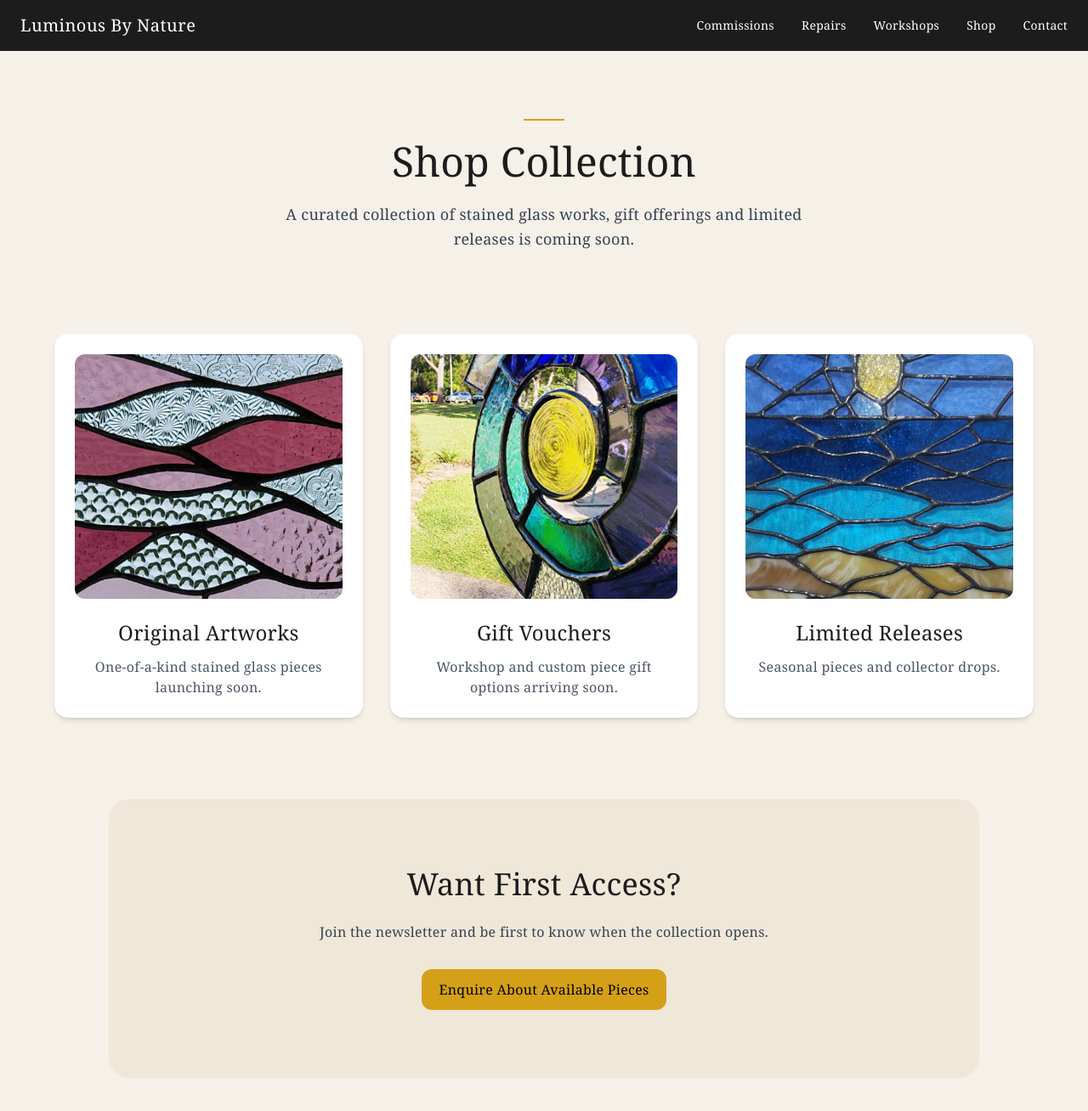
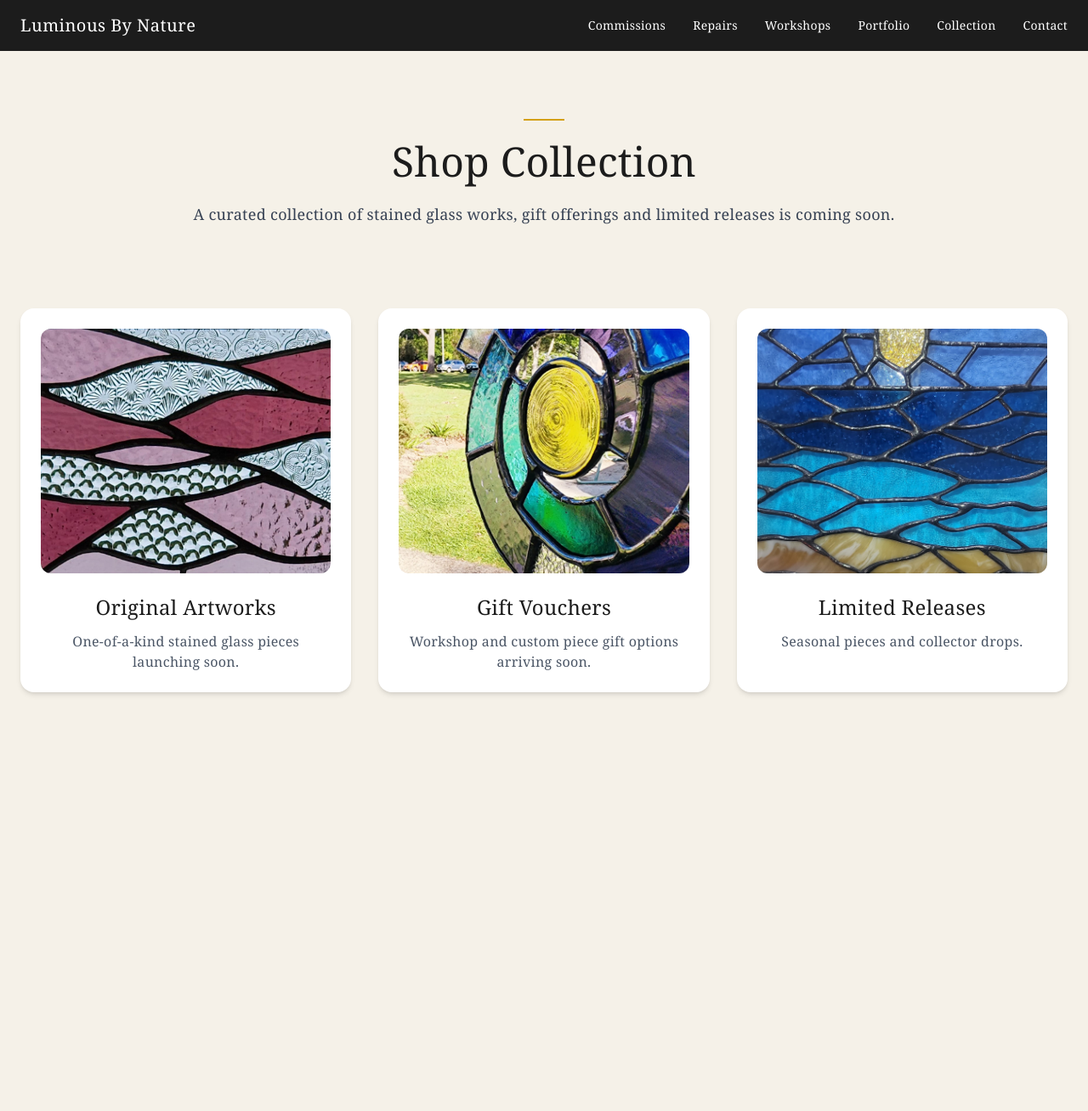
Before and after one commit to paul1978-legend/luminous-by-nature, a Next.js app: page /shop in a window 1280 px wide. Shown: the top 1308 px of the page at 85% size. After the commit the page ends 991 px from the top, so only its background shows below. Built offline with nearby package versions, Linux system fonts and the light colour scheme.

Commit message:
final optimisation pass

```diff
--- a/app/commissions/page.tsx
+++ b/app/commissions/page.tsx
@@ -1,3 +1,5 @@
+import Image from "next/image";
+
 export const metadata = {
 title:"Custom Stained Glass Commissions",
 description:
--- a/app/components/Lightbox.tsx
+++ b/app/components/Lightbox.tsx
@@ -1,6 +1,7 @@
 "use client";
 
 import { useState } from "react";
+import Image from "next/image";
 
 const images = [
   {
--- a/app/components/navbar.tsx
+++ b/app/components/navbar.tsx
@@ -4,50 +4,18 @@ export default function Navbar() {
   return (
     <nav className="w-full bg-[#1C1C1C] text-white px-6 py-4 flex justify-between items-center">
 
-      <Link
-        href="/"
-        className="font-serif text-xl tracking-wide"
-      >
+      <Link href="/" className="font-serif text-xl tracking-wide">
         Luminous By Nature
       </Link>
 
-
       <div className="flex gap-8 text-sm items-center">
 
-        <Link
-          href="/commissions"
-          className="hover:text-[#D4A017] transition duration-200"
-        >
-          Commissions
-        </Link>
-
-        <Link
-          href="/repairs"
-          className="hover:text-[#D4A017] transition duration-200"
-        >
-          Repairs
-        </Link>
-
-        <Link
-          href="/workshops"
-          className="hover:text-[#D4A017] transition duration-200"
-        >
-          Workshops
-        </Link>
-
-        <Link
-          href="/shop"
-          className="hover:text-[#D4A017] transition duration-200"
-        >
-          Shop
-        </Link>
-
-        <Link
-          href="/contact"
-          className="hover:text-[#D4A017] transition duration-200"
-        >
-          Contact
-        </Link>
+        <Link href="/commissions" className="hover:text-[#D4A017]">Commissions</Link>
+        <Link href="/repairs" className="hover:text-[#D4A017]">Repairs</Link>
+        <Link href="/workshops" className="hover:text-[#D4A017]">Workshops</Link>
+        <Link href="/portfolio" className="hover:text-[#D4A017]">Portfolio</Link>
+        <Link href="/shop" className="hover:text-[#D4A017]">Collection</Link>
+        <Link href="/contact" className="hover:text-[#D4A017]">Contact</Link>
 
       </div>
 
--- a/app/globals.css
+++ b/app/globals.css
@@ -100,3 +100,11 @@ transform:translateX(30%) rotate(20deg);
 html, body {
   overflow-x: hidden;
 }
+
+* {
+  max-width: 100%;
+}
+
+html, body {
+  overflow-x: hidden;
+}
--- a/app/page.tsx
+++ b/app/page.tsx
@@ -128,7 +128,7 @@ export default function Home() {
             Click a piece to explore.
           </p>
 
-          // <LightboxGallery />
+          {/* <LightboxGallery /> */}
 
         </section>
 
--- /dev/null
+++ b/app/portfolio/page.tsx
@@ -0,0 +1,28 @@
+import LightboxGallery from "@/app/components/Lightbox";
+
+export const metadata = {
+  title: "Stained Glass Portfolio Sunshine Coast",
+  description:
+    "Explore handcrafted stained glass commissions, repairs and artworks.",
+};
+
+export default function Portfolio() {
+  return (
+    <main className="bg-[#F5F1E8] text-[#1C1C1C] px-6 py-20 text-center">
+
+      <div className="w-12 h-[2px] bg-[#D4A017] mx-auto mb-6"></div>
+
+      <h1 className="text-4xl font-serif mb-6">
+        Portfolio
+      </h1>
+
+      <p className="max-w-xl mx-auto mb-16 text-gray-700 leading-relaxed">
+        A collection of stained glass works, each crafted with intention,
+        light and story.
+      </p>
+
+      <LightboxGallery />
+
+    </main>
+  );
+}
--- a/app/repairs/page.tsx
+++ b/app/repairs/page.tsx
@@ -1,3 +1,5 @@
+import Image from "next/image";
+
 export const metadata = {
   title: "Leadlight Repairs Brisbane",
   description:
@@ -24,48 +26,54 @@ export default function Repairs() {
 
         <div>
           <p className="mb-2 text-sm text-gray-500">Before</p>
-          <img
+          <Image
             src="/images/before1.jpg"
             alt="Damaged leadlight before repair"
-            className="rounded-xl glow w-full h-auto max-h-[400px] object-cover"
+            width={800}
+            height={600}
+            className="rounded-xl glow w-full h-auto object-cover"
           />
         </div>
 
         <div>
           <p className="mb-2 text-sm text-gray-500">After</p>
-          <img
+          <Image
             src="/images/after1.jpg"
             alt="Restored stained glass after repair"
-            className="rounded-xl glow w-full h-auto max-h-[400px] object-cover"
+            width={800}
+            height={600}
+            className="rounded-xl glow w-full h-auto object-cover"
           />
         </div>
 
       </div>
-
 
       {/* SET 2 */}
       <div className="grid md:grid-cols-2 gap-10 max-w-5xl mx-auto mb-20">
 
         <div>
           <p className="mb-2 text-sm text-gray-500">Before</p>
-          <img
+          <Image
             src="/images/before2.jpg"
             alt="Damaged stained glass before restoration"
-            className="rounded-xl glow w-full h-auto max-h-[400px] object-cover"
+            width={800}
+            height={600}
+            className="rounded-xl glow w-full h-auto object-cover"
           />
         </div>
 
         <div>
           <p className="mb-2 text-sm text-gray-500">After</p>
-          <img
+          <Image
             src="/images/after2.jpg"
             alt="Restored stained glass after repair"
-            className="rounded-xl glow w-full h-auto max-h-[400px] object-cover"
+            width={800}
+            height={600}
+            className="rounded-xl glow w-full h-auto object-cover"
           />
         </div>
 
       </div>
-
 
       <div className="text-center">
         <a href="/contact" className="btn-primary">
--- a/app/shop/page.tsx
+++ b/app/shop/page.tsx
@@ -1,3 +1,5 @@
+import Image from "next/image";
+
 export default function Collection() {
   return (
     <main className="bg-[#F5F1E8] text-[#1C1C1C] px-6 py-20">
@@ -18,58 +20,45 @@ export default function Collection() {
 
       </section>
 
-
       <section className="grid md:grid-cols-3 gap-8 max-w-6xl mx-auto mb-24">
 
         <div className="bg-white rounded-2xl shadow-md p-6 text-center">
-          <img
+          <Image
             src="/images/glass1.jpeg"
+            alt="Original stained glass artwork"
+            width={800}
+            height={600}
             className="glow rounded-xl h-72 w-full object-cover mb-6"
-            alt=""
           />
-
-          <h3 className="text-2xl font-serif mb-3">
-            Original Artworks
-          </h3>
-
+          <h3 className="text-2xl font-serif mb-3">Original Artworks</h3>
           <p className="text-gray-600">
-            One-of-a-kind stained glass pieces
-            launching soon.
+            One-of-a-kind stained glass pieces launching soon.
           </p>
         </div>
 
-
-
         <div className="bg-white rounded-2xl shadow-md p-6 text-center">
-          <img
+          <Image
             src="/images/glass2.jpg"
+            alt="Stained glass gift vouchers"
+            width={800}
+            height={600}
             className="glow rounded-xl h-72 w-full object-cover mb-6"
-            alt=""
           />
-
-          <h3 className="text-2xl font-serif mb-3">
-            Gift Vouchers
-          </h3>
-
+          <h3 className="text-2xl font-serif mb-3">Gift Vouchers</h3>
           <p className="text-gray-600">
-            Workshop and custom piece gift options
-            arriving soon.
+            Workshop and custom piece gift options arriving soon.
           </p>
         </div>
 
-
-
         <div className="bg-white rounded-2xl shadow-md p-6 text-center">
-          <img
+          <Image
             src="/images/glass3.jpg"
+            alt="Limited release stained glass artwork"
+            width={800}
+            height={600}
             className="glow rounded-xl h-72 w-full object-cover mb-6"
-            alt=""
           />
-
-          <h3 className="text-2xl font-serif mb-3">
-            Limited Releases
-          </h3>
-
+          <h3 className="text-2xl font-serif mb-3">Limited Releases</h3>
           <p className="text-gray-600">
             Seasonal pieces and collector drops.
           </p>
@@ -77,28 +66,6 @@ export default function Collection() {
 
       </section>
 
-
-
-      <section className="text-center py-20 bg-[#EFE7D8] rounded-3xl max-w-5xl mx-auto">
-
-        <h2 className="text-4xl font-serif mb-6">
-          Want First Access?
-        </h2>
-
-        <p className="max-w-xl mx-auto mb-8 text-gray-700">
-          Join the newsletter and be first to know
-          when the collection opens.
-        </p>
-
-        <a
-          href="/contact"
-          className="btn-primary"
-        >
-          Enquire About Available Pieces
-        </a>
-
-      </section>
-
     </main>
   );
 }
--- a/app/workshops/page.tsx
+++ b/app/workshops/page.tsx
@@ -1,3 +1,5 @@
+import Image from "next/image";
+
 export const metadata = {
   title: "Stained Glass Workshops Sunshine Coast",
   description:
@@ -10,50 +12,24 @@ export default function Workshops() {
 
       <div className="w-12 h-[2px] bg-[#D4A017] mx-auto mb-6"></div>
 
-      <h1 className="text-4xl font-serif mb-6">
-        Workshops
-      </h1>
+      <h1 className="text-4xl font-serif mb-6">Workshops</h1>
 
       <p className="mb-12 max-w-xl mx-auto leading-relaxed">
         Join us for a hands-on stained glass experience.
-        Learn traditional techniques and create your own piece.
       </p>
 
-
-      {/* 🔥 WORKSHOP IMAGES */}
       <div className="grid md:grid-cols-3 gap-6 max-w-6xl mx-auto mb-16">
 
-        <img
-          src="/images/workshop1.jpg"
-          alt="Stained glass workshop Sunshine Coast"
-          className="glow rounded-xl h-64 w-full object-cover"
-        />
-
-        <img
-          src="/images/workshop2.jpg"
-          alt="Students creating stained glass"
-          className="glow rounded-xl h-64 w-full object-cover"
-        />
-
-        <img
-          src="/images/workshop3.jpg"
-          alt="Finished stained glass workshop pieces"
-          className="glow rounded-xl h-64 w-full object-cover"
-        />
+        <Image src="/images/workshop1.jpg" alt="" width={600} height={400} className="glow rounded-xl h-64 w-full object-cover"/>
+        <Image src="/images/workshop2.jpg" alt="" width={600} height={400} className="glow rounded-xl h-64 w-full object-cover"/>
+        <Image src="/images/workshop3.jpg" alt="" width={600} height={400} className="glow rounded-xl h-64 w-full object-cover"/>
 
       </div>
 
-
-      {/* CLASSBENTO */}
       <div className="max-w-5xl mx-auto">
         <iframe
           src="https://classbento.com.au/9qcw2228p4au-date-widget?wtn=9qcw2228p4au&is_preview=1"
-          style={{
-            width: "100%",
-            height: "1400px",
-            border: "none",
-          }}
-          title="ClassBento Workshops"
+          style={{ width: "100%", height: "1400px", border: "none" }}
         />
       </div>
 
```
